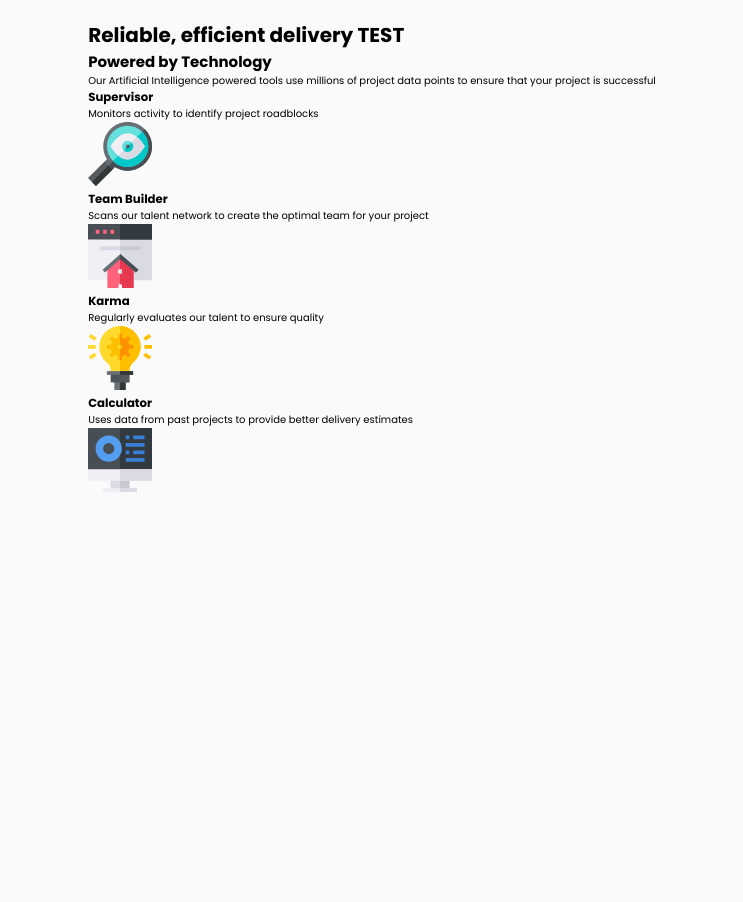
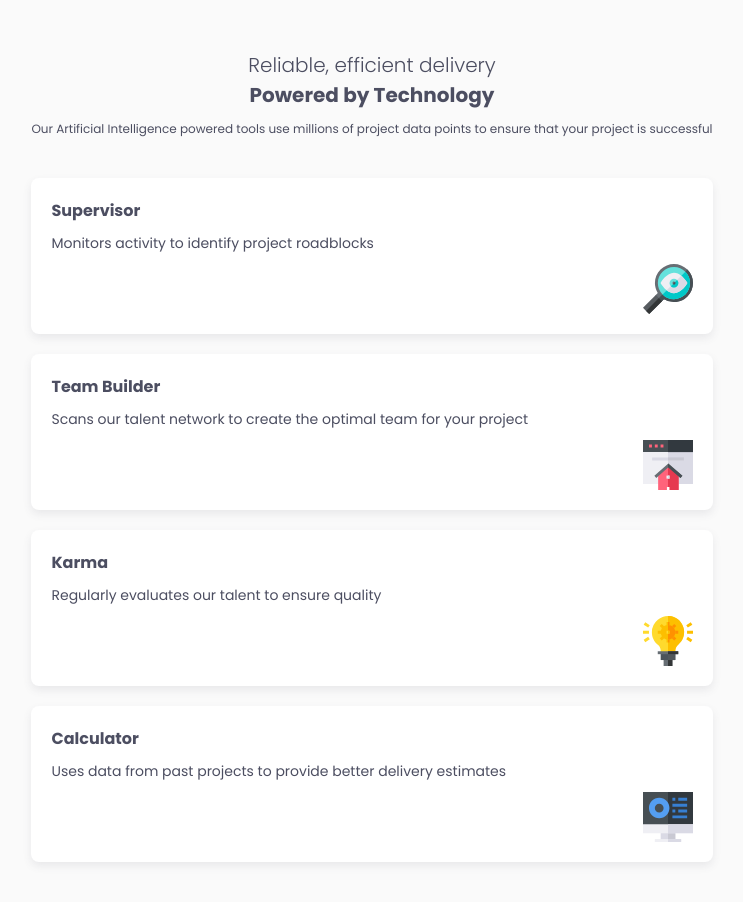
Before and after one commit to LucieLuB/FOUR-CARD-FEATURE, a plain HTML site: page index.html in a window 1280 px wide. Shown: the whole page, without its empty margins (268-1011 px from the left). Before the commit the page ends 800 px from the top, so only its background shows below. Drawn offline with Linux system fonts and the light colour scheme.

Commit message:
last changes

```diff
--- a/index.html
+++ b/index.html
@@ -31,41 +31,51 @@
     <title>Frontend Mentor | Four card feature section</title>
   </head>
   <body>
-    <main>
-      <h1>Reliable, efficient delivery TEST</h1>
-      <h2>Powered by Technology</h2>
-      <p>
+    <main class="container">
+      <h1 class="container__h1">Reliable, efficient delivery</h1>
+      <h2 class="container__h2">Powered by Technology</h2>
+      <p class="container__introduction">
         Our Artificial Intelligence powered tools use millions of project data
         points to ensure that your project is successful
       </p>
 
-      <div>
-        <h3>Supervisor</h3>
-        <p>Monitors activity to identify project roadblocks</p>
+      <div class="card">
+        <h3 class="card__h3">Supervisor</h3>
+        <p class="card__text">
+          Monitors activity to identify project roadblocks
+        </p>
         <img
+          class="card__img"
           src="./images/icon-supervisor.svg"
           alt="icono de una lupa" />
       </div>
-      <div>
-        <h3>Team Builder</h3>
-        <p>
+      <div class="card">
+        <h3 class="card__h3">Team Builder</h3>
+        <p class="card__text">
           Scans our talent network to create the optimal team for your project
         </p>
         <img
+          class="card__img"
           src="./images/icon-team-builder.svg"
           alt="icono de una casita" />
       </div>
-      <div>
-        <h3>Karma</h3>
-        <p>Regularly evaluates our talent to ensure quality</p>
+      <div class="card">
+        <h3 class="card__h3">Karma</h3>
+        <p class="card__text">
+          Regularly evaluates our talent to ensure quality
+        </p>
         <img
+          class="card__img"
           src="./images/icon-karma.svg"
           alt="icono de una ampolla" />
       </div>
-      <div>
-        <h3>Calculator</h3>
-        <p>Uses data from past projects to provide better delivery estimates</p>
+      <div class="card">
+        <h3 class="card__h3">Calculator</h3>
+        <p class="card__text">
+          Uses data from past projects to provide better delivery estimates
+        </p>
         <img
+          class="card__img"
           src="./images/icon-calculator.svg"
           alt="icono de una pantalla" />
       </div>
--- a/styles.css
+++ b/styles.css
@@ -9,25 +9,68 @@ html {
   font-size: 62.5%; /* 1rem = 10px */
 }
 
+:root {
+  --redColor: hsl(0, 78%, 62%);
+  --cyanColor: hsl(180, 62%, 55%);
+  --orangeColor: hsl(34, 97%, 64%);
+  --blueColor: hsl(212, 86%, 64%);
+  --darkBlueColor: rgb(76, 78, 97);
+  --grayishBlueColor: hsl(229, 6%, 66%);
+  --veryLightGrayColor: hsl(0, 0%, 98%);
+
+  --poppinsFont: "Poppins", sans-serif;
+}
+
 body {
   display: flex;
   flex-direction: column;
   justify-content: center;
   align-items: center; /*flex-start para no tener todo el ancho de los elementos*/
-
   font-family: var(--poppinsFont);
   margin: 2rem;
   background-color: var(--veryLightGrayColor);
+  color: var(--darkBlueColor);
+  text-align: center;
 }
 
-:root {
-  --redColor: hsl(0, 78%, 62%);
-  --cyanColor: hsl(180, 62%, 55%);
-  --orangeColor: hsl(34, 97%, 64%);
-  --blueColor: hsl(212, 86%, 64%);
-  --darkBlueColor: hsl(234, 12%, 34%);
-  --grayishBlueColor: hsl(229, 6%, 66%);
-  --veryLightGrayColor: hsl(0, 0%, 98%);
+.container {
+}
 
-  --poppinsFont: "Poppins", sans-serif;
+.container__h1 {
+  margin-top: 3rem;
+  font-weight: 300;
 }
+
+.container__h2 {
+  font-size: 2em;
+}
+
+.container__introduction {
+  font-size: 1.2rem;
+  margin: 1rem 0 4rem 0;
+}
+
+.card {
+  display: flex;
+  flex-direction: column;
+  gap: 1rem;
+  margin: 2rem 0;
+  background-color: white;
+  box-shadow: 0 4px 8px rgba(76, 78, 97, 0.1);
+  padding: 2rem;
+  text-align: left;
+  border-radius: 8px;
+}
+
+.card__h3 {
+  font-size: 1.6rem;
+}
+
+.card__text {
+  font-size: 1.4rem;
+}
+
+.card .card__img {
+  width: 50px;
+  margin-left: auto;
+}
```
